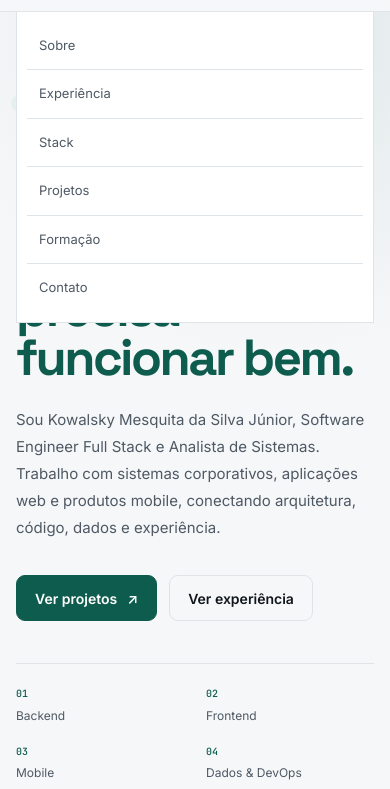
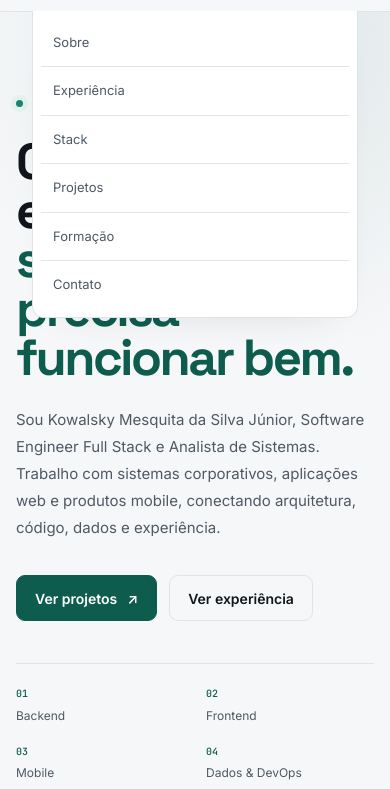
Before and after one commit to kowalskyjunior/kowalsky_junior, a plain HTML site: page index.html in a window 390 px wide. Both pictures are taken after a click on the button 355 px from the left and 33 px from the top of the page. Shown: the part 55-844 px from the top of the page. Drawn offline with Linux system fonts and the light colour scheme.

Commit message:
fix: ajustar navegação mobile do redesign

```diff
--- a/index.html
+++ b/index.html
@@ -265,6 +265,10 @@
       display: none;
     }
 
+    .mobile-nav {
+      display: none;
+    }
+
     /* HERO */
     .hero {
       position: relative;
@@ -1007,25 +1011,33 @@
         display: inline-grid;
       }
 
-      .nav.menu-open .nav-links {
+      .nav-links {
+        display: none;
+      }
+
+      .nav.menu-open .mobile-nav {
         position: absolute;
-        top: calc(100% + 1px);
-        right: 0;
-        left: 0;
+        top: 100%;
+        right: 16px;
+        left: 16px;
         display: grid;
         gap: 0;
-        padding: 10px;
+        padding: 8px;
         border: 1px solid var(--line);
         border-top: 0;
+        border-radius: 0 0 12px 12px;
         background: var(--surface);
-      }
-
-      .nav.menu-open .nav-links a {
+        box-shadow: 0 18px 38px -28px var(--shadow);
+      }
+
+      .nav.menu-open .mobile-nav a {
         padding: 13px 12px;
         border-bottom: 1px solid var(--line);
-      }
-
-      .nav.menu-open .nav-links a:last-child {
+        color: var(--ink-soft);
+        font-size: 13px;
+      }
+
+      .nav.menu-open .mobile-nav a:last-child {
         border-bottom: 0;
       }
 
@@ -1214,7 +1226,7 @@
         <a class="nav-cta" href="#contato">contato ↗</a>
       </div>
 
-      <nav class="nav-links" id="mobileNav" aria-label="Navegação mobile">
+      <nav class="mobile-nav" id="mobileNav" aria-label="Navegação mobile">
         <a href="#sobre">Sobre</a>
         <a href="#experiencia">Experiência</a>
         <a href="#skills">Stack</a>
```
